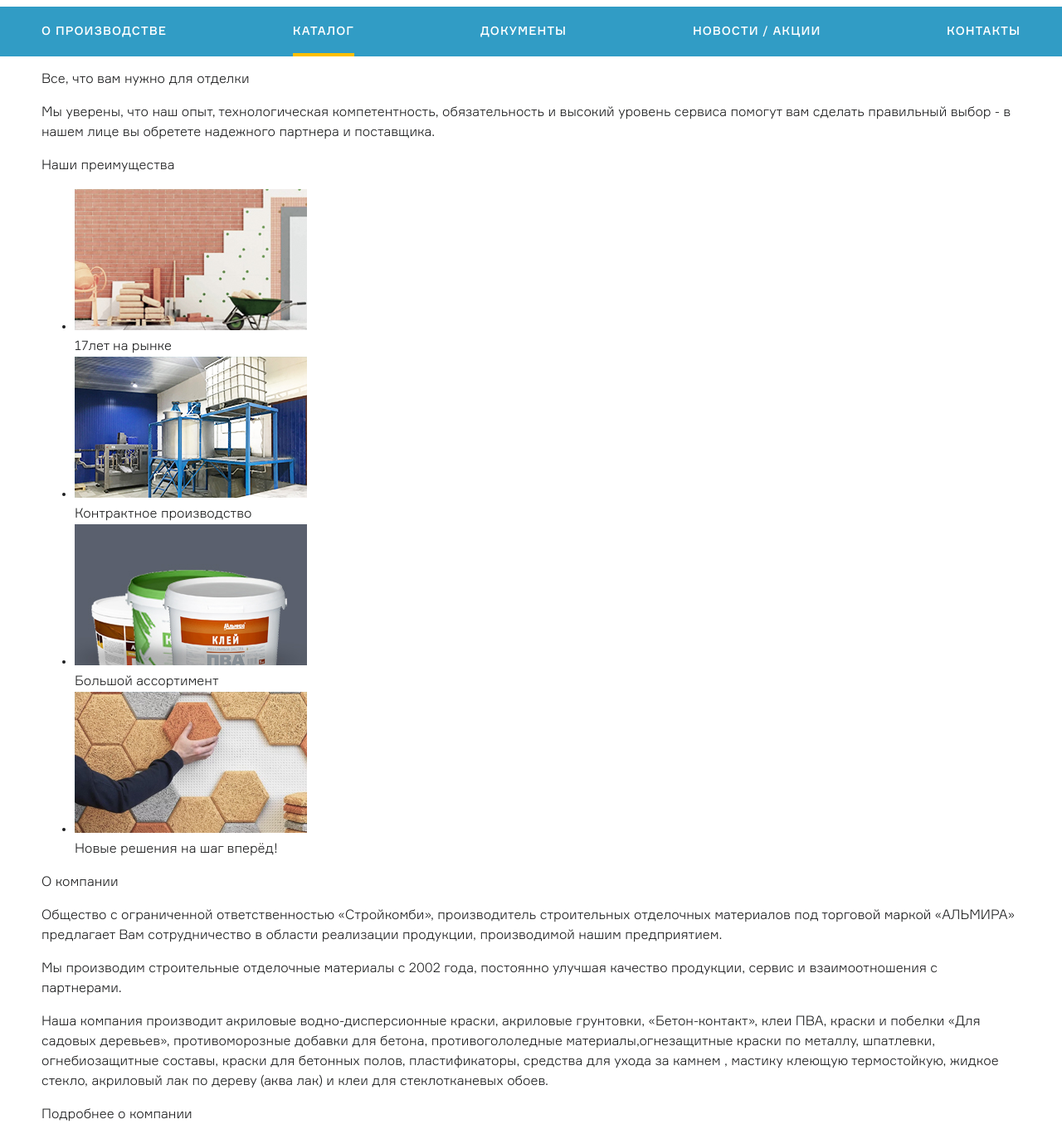
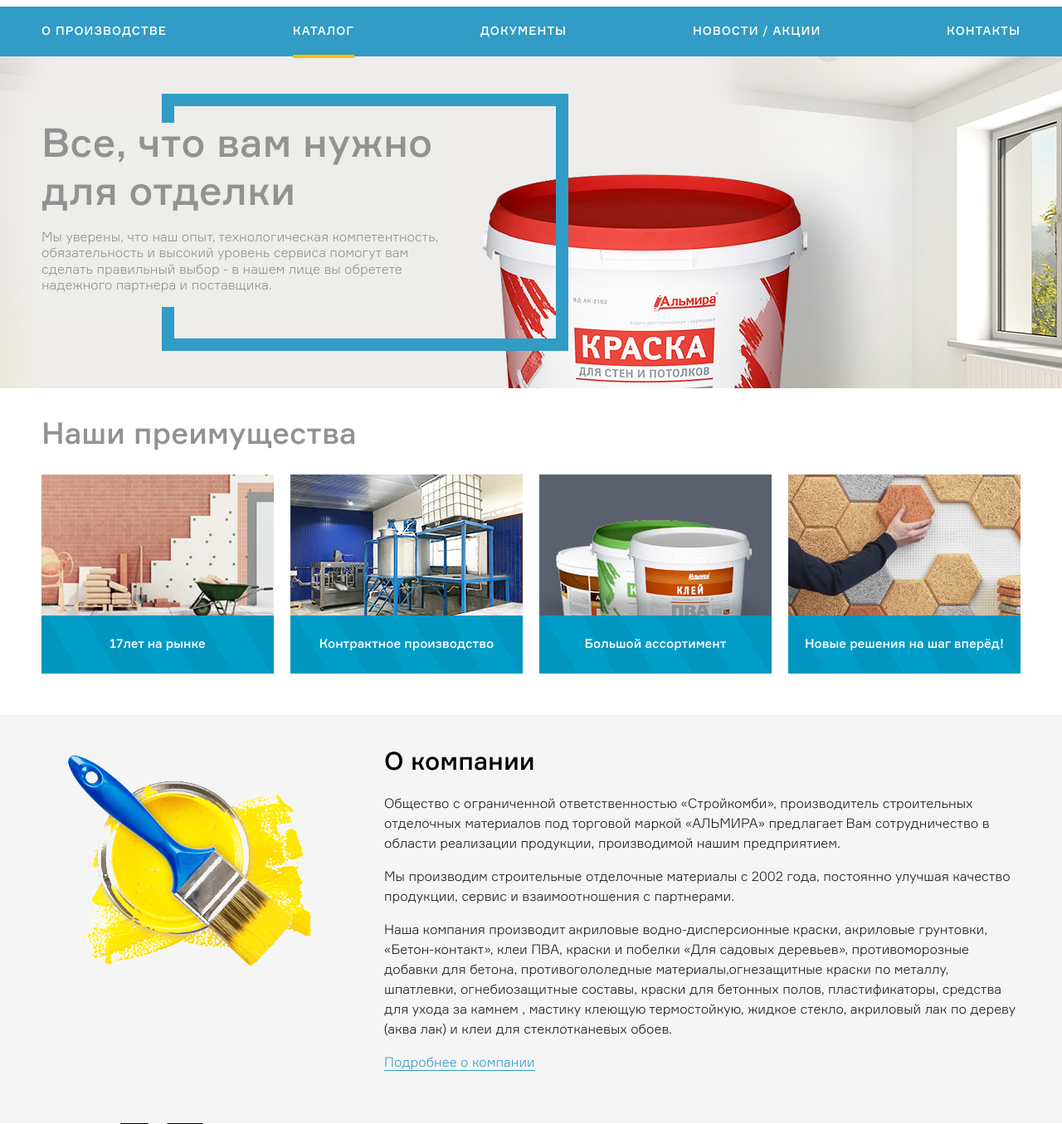
Before and after one commit to Verta-master/almira, a plain HTML site: page index.html in a window 1280 px wide. Shown: the part 100-1455 px from the top of the page at 83% size. Drawn offline with Linux system fonts and the light colour scheme.

Commit message:
Update 2019-03-29T14:12:25.512Z

```diff
--- a/css/style.css
+++ b/css/style.css
@@ -552,7 +552,8 @@
   display: none;
   content: "";
   position: absolute;
-  bottom: 0;
+  z-index: 11;
+  bottom: -2px;
   left: 0;
   width: 100%;
   height: 4px;
@@ -622,3 +623,150 @@
   -webkit-transition: ease-out 0.3s;
   transition: ease-out 0.3s;
 }
+.title {
+  margin-top: 0;
+  margin-bottom: 20px;
+  color: #000;
+  line-height: 1.2;
+  font-size: 30px;
+  font-weight: 500;
+}
+.promo {
+  min-height: 400px;
+  background-image: url(../img/images/bg.jpg);
+  background-repeat: no-repeat;
+  background-position: center;
+  background-size: cover;
+}
+.promo__text {
+  position: relative;
+  z-index: 2;
+  max-width: 480px;
+  padding-top: 80px;
+  color: #929292;
+  line-height: 1.2;
+}
+.promo__text::before {
+  content: "";
+  position: absolute;
+  z-index: -1;
+  left: 145px;
+  top: 45px;
+  width: 490px;
+  height: 310px;
+  border: 15px solid #319cc5;
+}
+.promo__text p {
+  margin: 0;
+  padding-bottom: 15px;
+  background-color: #edede9;
+}
+.promo__title {
+  padding-bottom: 15px;
+  font-size: 48px;
+  font-weight: 500;
+  background-color: #edede9;
+}
+.benefits {
+  padding-top: 30px;
+  padding-bottom: 30px;
+}
+.benefits__title {
+  margin-top: 0;
+  margin-bottom: 20px;
+  color: #929292;
+  font-size: 36px;
+  font-weight: 500;
+}
+.benefits__list {
+  margin: 0;
+  padding: 0;
+  list-style: none;
+  display: -webkit-box;
+  display: -ms-flexbox;
+  display: flex;
+  -webkit-box-pack: start;
+      -ms-flex-pack: start;
+          justify-content: flex-start;
+  -ms-flex-wrap: wrap;
+      flex-wrap: wrap;
+}
+.benefits__item {
+  width: 280px;
+  margin-right: 20px;
+  margin-bottom: 20px;
+}
+.benefits__item:nth-child(4n) {
+  margin-right: 0;
+}
+.benefits__img {
+  width: 100%;
+  height: 170px;
+  overflow: hidden;
+  display: -webkit-box;
+  display: -ms-flexbox;
+  display: flex;
+  -webkit-box-pack: center;
+      -ms-flex-pack: center;
+          justify-content: center;
+  -webkit-box-align: center;
+      -ms-flex-align: center;
+          align-items: center;
+}
+.benefits__img img {
+  display: block;
+}
+.benefits__info {
+  width: 100%;
+  height: 70px;
+  padding: 10px;
+  display: -webkit-box;
+  display: -ms-flexbox;
+  display: flex;
+  -webkit-box-orient: vertical;
+  -webkit-box-direction: normal;
+      -ms-flex-direction: column;
+          flex-direction: column;
+  -webkit-box-pack: center;
+      -ms-flex-pack: center;
+          justify-content: center;
+  -webkit-box-align: center;
+      -ms-flex-align: center;
+          align-items: center;
+  color: #fff;
+  font-size: 15px;
+  font-weight: 500;
+  text-align: center;
+  background-color: #319cc5;
+  background-image: repeating-linear-gradient(60deg, #0096bf 0, #0096bf 40px, #009dc8 40px, #009dc8 80px);
+}
+.company {
+  padding-top: 40px;
+  padding-bottom: 60px;
+  background-color: #f5f5f5;
+}
+.company__wrap {
+  display: -webkit-box;
+  display: -ms-flexbox;
+  display: flex;
+  -webkit-box-pack: justify;
+      -ms-flex-pack: justify;
+          justify-content: space-between;
+  -webkit-box-align: start;
+      -ms-flex-align: start;
+          align-items: flex-start;
+}
+.company__img {
+  width: 35%;
+}
+.company__info {
+  width: 65%;
+}
+.company__link {
+  color: #319cc5;
+  border-bottom: 1px solid #319cc5;
+}
+.company__link:hover,
+.company__link:active {
+  border-bottom: 0;
+}
--- a/index.html
+++ b/index.html
@@ -4,7 +4,7 @@
   <meta charset="UTF-8">
   <meta name="robots" content="noindex">
   <meta  name="viewport" content="width=device-width,initial-scale=1">
-  <title>Title</title>
+  <title>АЛЬМИРА</title>
   <link rel="stylesheet" href="css/style.min.css">
 </head>
 <body>
@@ -131,7 +131,7 @@
 
     <section class="benefits">
       <div class="wrapper">
-        <p class="title">Наши преимущества</p>
+        <p class="benefits__title">Наши преимущества</p>
         <ul class="benefits__list">
           <li class="benefits__item">
             <figure class="benefits__img">
@@ -163,12 +163,17 @@
 
     <section class="company">
       <div class="wrapper">
-        <div class="company__info">
-          <p class="company__title">О компании</p>
-          <p>Общество с ограниченной ответственностью «Стройкомби», производитель  строительных отделочных материалов под торговой маркой «АЛЬМИРА» предлагает Вам  сотрудничество в области реализации продукции, производимой нашим предприятием.</p>
-          <p>Мы производим строительные отделочные материалы с 2002 года, постоянно улучшая качество продукции, сервис и взаимоотношения с партнерами.</p>
-          <p>Наша компания производит акриловые водно-дисперсионные  краски, акриловые грунтовки, «Бетон-контакт», клеи ПВА, краски и побелки «Для садовых деревьев», противоморозные добавки для бетона, противогололедные материалы,огнезащитные краски по металлу,   шпатлевки, огнебиозащитные составы, краски для бетонных полов,  пластификаторы, средства для ухода за камнем ,  мастику клеющую термостойкую, жидкое стекло, акриловый лак по дереву (аква лак) и клеи для стеклотканевых обоев.</p>
-          <a href="#" class="company__link">Подробнее о компании</a>
+        <div class="company__wrap">
+          <figure class="company__img">
+            <img src="img/images/image.png" alt="О компании">
+          </figure>
+          <div class="company__info">
+            <p class="title">О компании</p>
+            <p>Общество с ограниченной ответственностью «Стройкомби», производитель  строительных отделочных материалов под торговой маркой «АЛЬМИРА» предлагает Вам  сотрудничество в области реализации продукции, производимой нашим предприятием.</p>
+            <p>Мы производим строительные отделочные материалы с 2002 года, постоянно улучшая качество продукции, сервис и взаимоотношения с партнерами.</p>
+            <p>Наша компания производит акриловые водно-дисперсионные  краски, акриловые грунтовки, «Бетон-контакт», клеи ПВА, краски и побелки «Для садовых деревьев», противоморозные добавки для бетона, противогололедные материалы,огнезащитные краски по металлу,   шпатлевки, огнебиозащитные составы, краски для бетонных полов,  пластификаторы, средства для ухода за камнем ,  мастику клеющую термостойкую, жидкое стекло, акриловый лак по дереву (аква лак) и клеи для стеклотканевых обоев.</p>
+            <a href="#" class="company__link">Подробнее о компании</a>
+          </div>
         </div>
       </div>
     </section>
```
Also changed, not shown: css/style.min.css.
